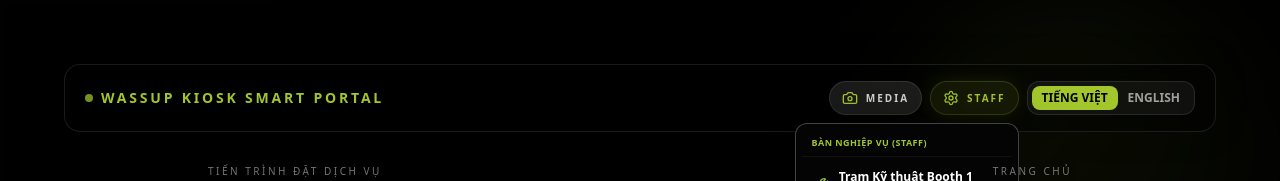
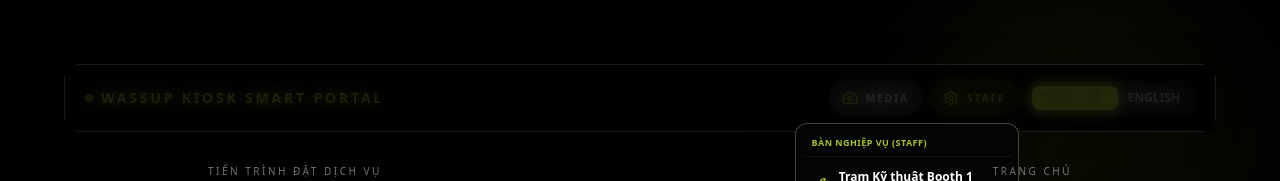
Before and after one commit to phianhnguyen2k9/A1, a React (Vite) app in the folder wassup-washos/: page / in a window 1280 px wide. Both pictures are taken after a click on the button "STAFF". Shown: the top 181 px of the page. Built offline with nearby package versions, Linux system fonts and the light colour scheme.

Commit message:
fix: add full-screen backdrop for staff menu overlay

```diff
--- a/wassup-washos/src/App.tsx
+++ b/wassup-washos/src/App.tsx
@@ -1307,6 +1307,13 @@
                         <span className="text-[10px] font-bold uppercase tracking-[0.2em]">Staff</span>
                       </button>
                       {showAdminMenu && (
+                        <>
+                          <button
+                            type="button"
+                            aria-label="Đóng menu nghiệp vụ"
+                            onClick={() => setShowAdminMenu(false)}
+                            className="fixed inset-0 z-[110] bg-black/75 backdrop-blur-sm"
+                          />
                           <div className="absolute right-0 mt-2 w-56 bg-[#050505]/98 border border-white/25 rounded-xl shadow-[0_16px_48px_rgba(0,0,0,0.65)] p-1.5 flex flex-col gap-1 z-[120] animate-scaleIn backdrop-blur-xl">
                             <p className="text-[9px] uppercase tracking-wider text-[#A2C62C] font-extrabold px-2.5 py-1.5 border-b border-white/5">
                               BÀN NGHIỆP VỤ (STAFF)
@@ -1336,6 +1343,7 @@
                               <Activity className="w-4 h-4 text-[#A2C62C]" /> Quản lý hệ thống (MGR)
                             </button>
                           </div>
+                        </>
                       )}
                     </div>
 
```
Lines whose indentation alone changed are shown as unchanged.
